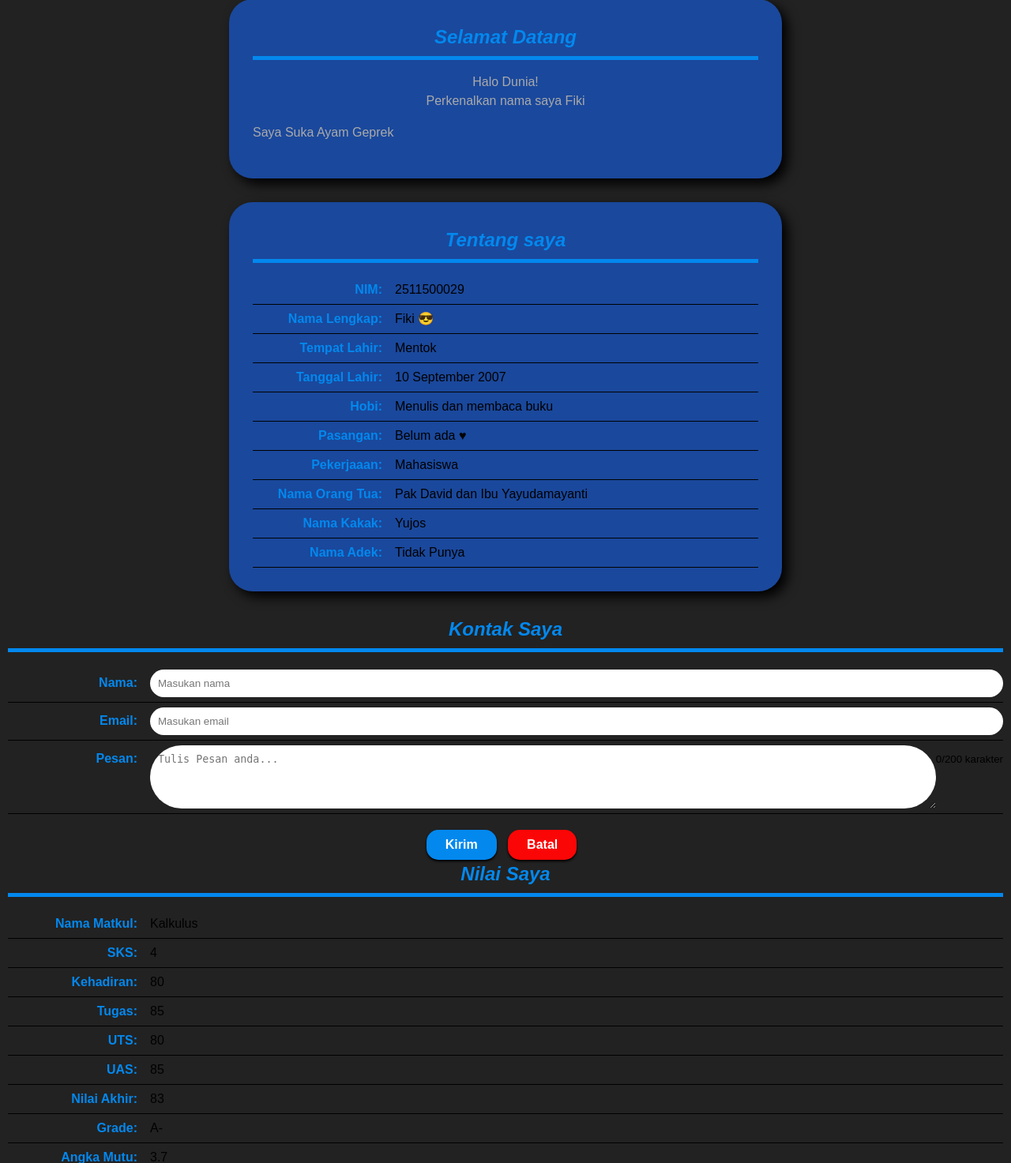
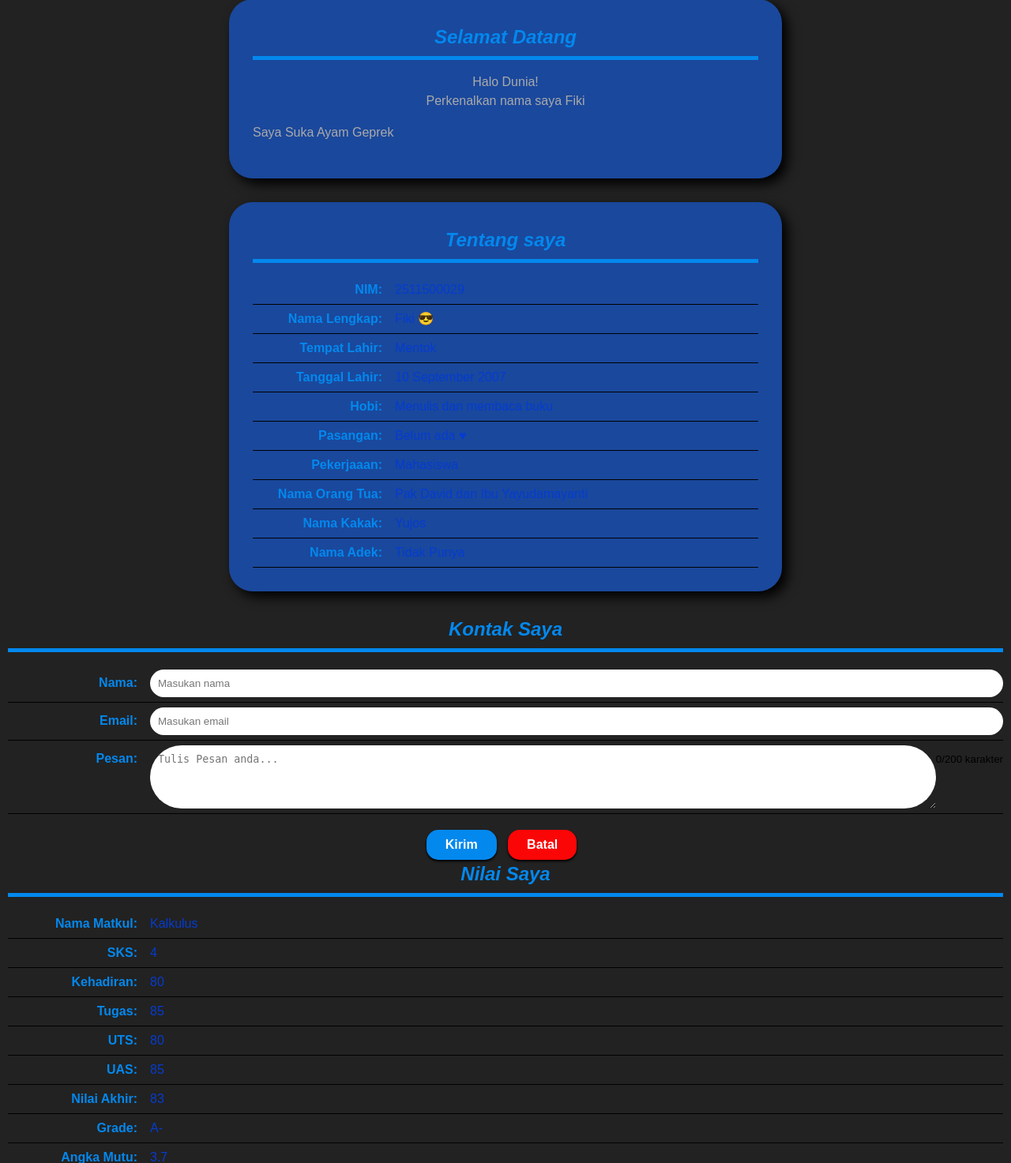
Before and after one commit to FikiNih/2511500029-PWD-TI1A-25261, a PHP site: page /pertemuan-06/index.php in a window 1280 px wide. Shown: the part 282-1755 px from the top of the page at 79% size. Run offline with PHP 8.4, Linux system fonts and the light colour scheme.

Commit message:
hello.php

```diff
--- a/pertemuan-06/style.css
+++ b/pertemuan-06/style.css
@@ -264,7 +264,7 @@ footer {
     margin: 0;
     padding: 6px 0;
     border-bottom: 1px solid black;
-    color: black;
+    color: rgb(5, 60, 209);
     font-weight: 500;
     font-family: sans-serif;
 }
```
